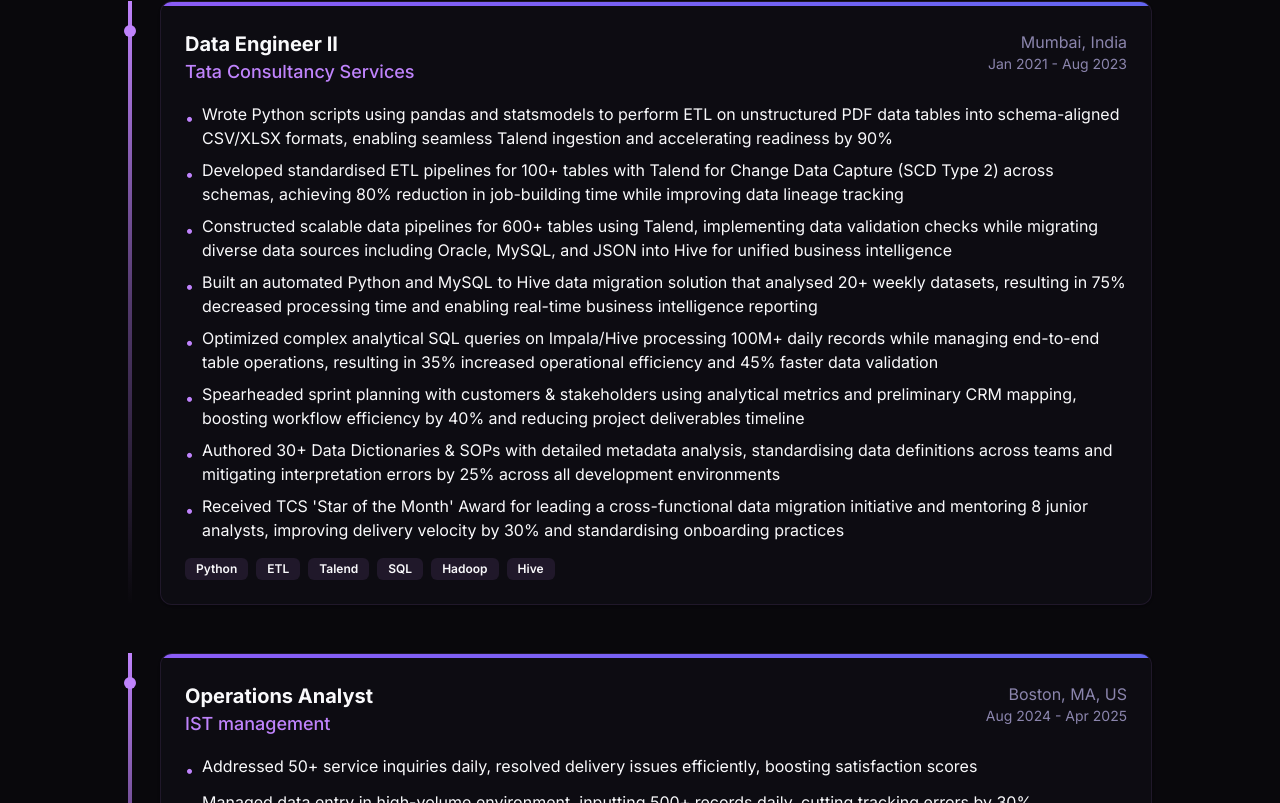
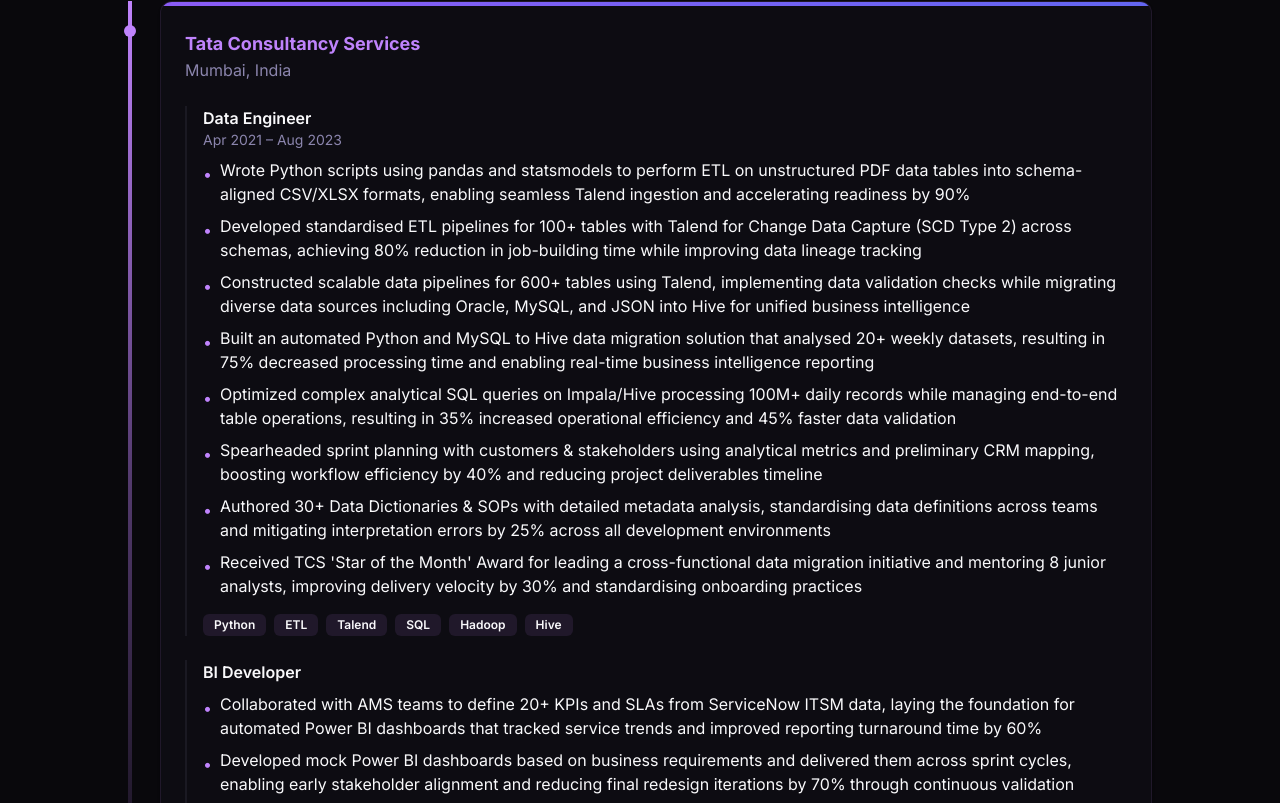
Before and after one commit to layashreeadepu/layashreewebsite, a Next.js app: page / in a window 1280 px wide. Shown: the part 1737-2540 px from the top of the page. Built offline with nearby package versions, Linux system fonts and the light colour scheme.

Commit message:
Update experience-section.tsx

```diff
--- a/src/components/sections/experience-section.tsx
+++ b/src/components/sections/experience-section.tsx
@@ -26,20 +26,23 @@
 }
 
 interface ExperienceItem {
-  title: string
   company: string
   location: string
+  roles: {
+    title: string
     period: string
     description: string[]
     skills: string[]
+  }[]
 }
-
     const experiences: ExperienceItem[] = [
       {
-    title: "Data Engineer II",
         company: "Tata Consultancy Services",
         location: "Mumbai, India",
-    period: "Jan 2021 - Aug 2023",
+        roles: [
+          {
+            title: "Data Engineer",
+            period: "Apr 2021 – Aug 2023",
             description: [
                 "Wrote Python scripts using pandas and statsmodels to perform ETL on unstructured PDF data tables into schema-aligned CSV/XLSX formats, enabling seamless Talend ingestion and accelerating readiness by 90%",
                 "Developed standardised ETL pipelines for 100+ tables with Talend for Change Data Capture (SCD Type 2) across schemas, achieving 80% reduction in job-building time while improving data lineage tracking",
@@ -53,10 +56,25 @@
               skills: ["Python", "ETL", "Talend", "SQL", "Hadoop", "Hive"]
           },
           {
+            title: "BI Developer",
+            period: "",
+            description: [
+              "Collaborated with AMS teams to define 20+ KPIs and SLAs from ServiceNow ITSM data, laying the foundation for automated Power BI dashboards that tracked service trends and improved reporting turnaround time by 60%",
+              "Developed mock Power BI dashboards based on business requirements and delivered them across sprint cycles, enabling early stakeholder alignment and reducing final redesign iterations by 70% through continuous validation",
+              "Designed DAX measures and Power Query logic to build auto-refreshed Power BI dashboards with email alerts, enabling SLA tracking and saving TCS from 100% of penalty payouts due to delayed reports",
+              "Conducted performance optimization of Power BI datasets using query folding and data model tuning, reducing dashboard load time by 50% and enhancing user experience across stakeholder teams"
+            ],
+            skills: ["Data Modelling, Power BI, Data Visualization"]
+          }
+        ]
+      },
+      {
+        company: "IST Management",
+        location: "Boston, MA, US",
+        roles: [
+          {
             title: "Operations Analyst",
-    company: "IST management",
-    location: "Boston, MA, US",
-    period: "Aug 2024 - Apr 2025",
+            period: "Aug 2024 – Apr 2025",
             description: [
             "Addressed 50+ service inquiries daily, resolved delivery issues efficiently, boosting satisfaction scores",
             "Managed data entry in high-volume environment, inputting 500+ records daily, cutting tracking errors by 30%",
@@ -67,6 +85,8 @@
             "Ensured compliance with package handling standards, reducing error rates and supporting quality assurance"
             ],
             skills: [ "Customer Service","Data Entry","Logistics Management","Problem Resolution","Quality Assurance","Process Improvement","Communication Skills"]
+          }
+        ]
       }
     ]
 
@@ -95,47 +115,45 @@
         >
           {/* Single column layout */}
           {experiences.map((exp, index) => (
-            <motion.div
-              key={index}
-              variants={itemVariants}
-              className="mb-12 relative"
-            >
-              {/* Timeline dot and line */}
+          <motion.div key={index} variants={itemVariants} className="mb-12 relative">
+            {/* Timeline visuals */}
             <div className="absolute left-0 top-0 bottom-0 w-1 bg-gradient-to-b from-primary via-primary/40 to-transparent z-0"></div>
             <div className="absolute left-0 top-6 w-3 h-3 rounded-full bg-primary z-10 transform -translate-x-1/3"></div>
 
             <Card className="card-hover border-primary/10 overflow-hidden ml-8">
               <div className="h-1 w-full bg-gradient-to-r from-violet-500 to-indigo-500"></div>
               <CardContent className="p-6">
-                  <div className="flex justify-between items-start flex-wrap mb-4">
+                <div className="flex justify-between flex-wrap mb-2">
                   <div>
-                      <h3 className="text-xl font-bold">{exp.title}</h3>
-                      <h4 className="text-lg font-medium text-primary">{exp.company}</h4>
-                    </div>
-                    <div className="text-right">
+                    <h4 className="text-lg font-bold text-primary">{exp.company}</h4>
                     <p className="text-muted-foreground">{exp.location}</p>
-                      <p className="text-sm text-muted-foreground">{exp.period}</p>
                   </div>
                 </div>
 
-                  <ul className="mt-4 space-y-2">
-                    {exp.description.map((item, i) => (
+                {exp.roles.map((role, idx) => (
+                  <div key={idx} className="mt-6 pl-4 border-l-2 border-muted-foreground/10">
+                    <h3 className="text-base font-semibold">{role.title}</h3>
+                    <p className="text-sm text-muted-foreground mb-2">{role.period}</p>
+                    <ul className="space-y-2">
+                      {role.description.map((item, i) => (
                         <li key={i} className="flex items-start">
                           <span className="text-primary mr-2 mt-1">•</span>
                           <span>{item}</span>
                         </li>
                       ))}
                     </ul>
-
                     <div className="mt-4 flex flex-wrap gap-2">
-                    {exp.skills.map((skill, i) => (
+                      {role.skills.map((skill, i) => (
                         <Badge key={i} variant="secondary" className="bg-primary/10">{skill}</Badge>
                       ))}
                     </div>
+                  </div>
+                ))}
               </CardContent>
             </Card>
           </motion.div>
         ))}
+
         </motion.div>
       </div>
     </section>
```
Lines whose indentation alone changed are shown as unchanged.
